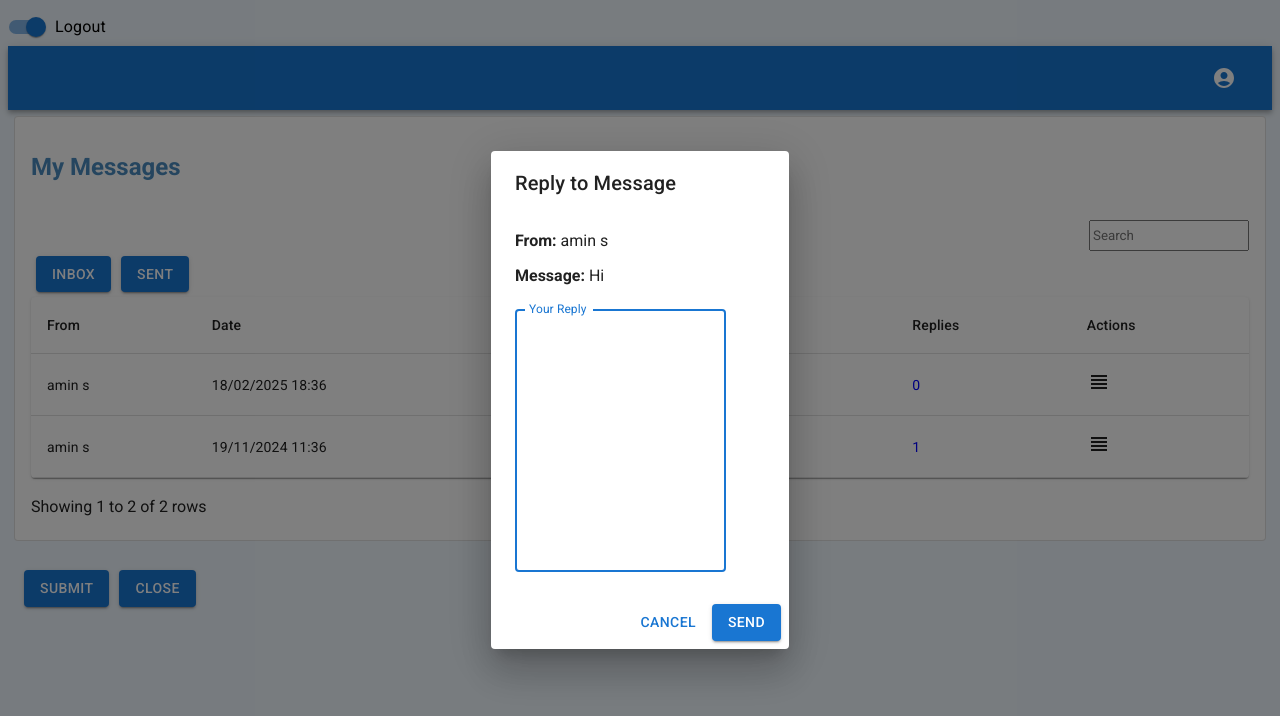
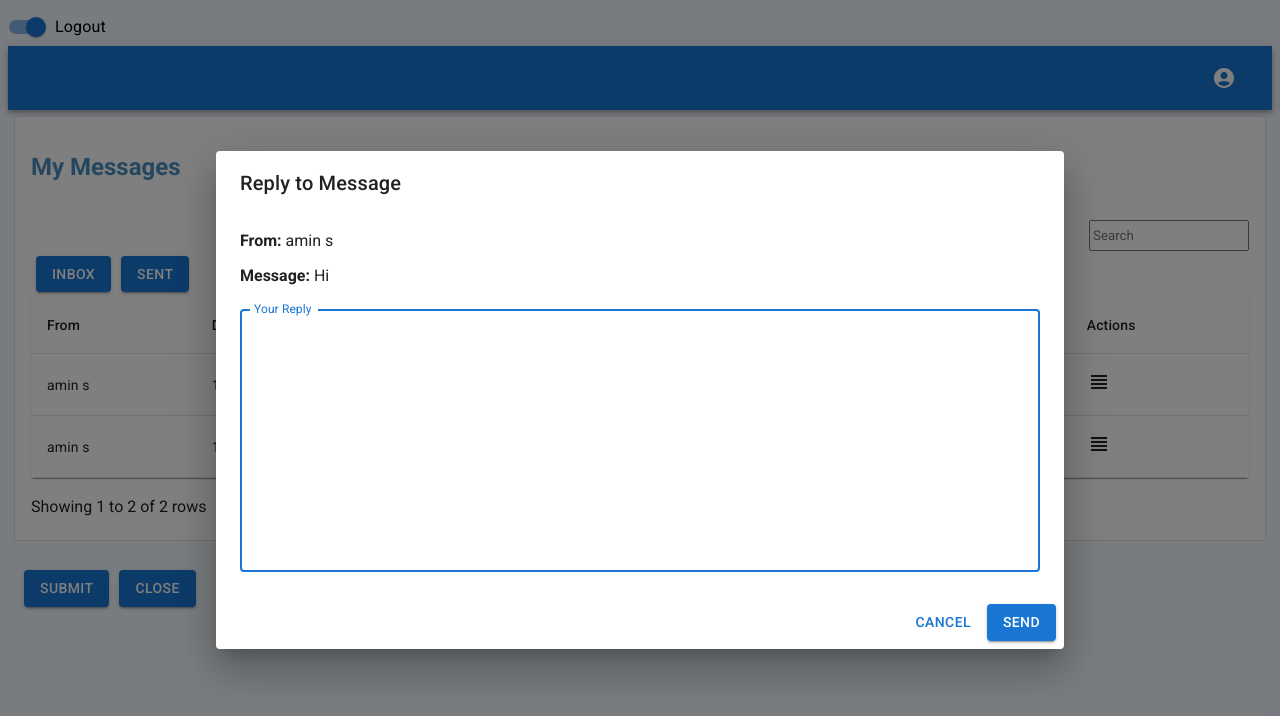
Before and after one commit to yatinlakkaraju123/Message-Management-Frontend, a React (Vite) app in the folder MessageFrontend/: page /view in a window 1280 px wide. Both pictures are taken after a click on the icon 1098 px from the left and 382 px from the top of the page. Shown: the top 716 px of the page. Built offline with nearby package versions, Linux system fonts and the light colour scheme.

Commit message:
In actions reply message component added

```diff
--- a/MessageFrontend/src/components/client/ViewMessages.jsx
+++ b/MessageFrontend/src/components/client/ViewMessages.jsx
@@ -131,20 +131,20 @@ function ViewMessages() {
       {/* Reply Dialog */}
       <Dialog open={open} onClose={handleCloseDialog} className='dialog' maxWidth="md">
         <DialogTitle>Reply to Message</DialogTitle>
-        <DialogContent sx={{ minWidth: '250px' }}>
+        <DialogContent sx={{ minWidth: '600px' }}>
           <p><strong>From:</strong> {selectedMessage?.from}</p>
           <p><strong>Message:</strong> {selectedMessage?.message}</p>
           <TextField
   autoFocus
   margin="dense"
   label="Your Reply"
-
   multiline
   rows={10}
-
   value={replyText}
   onChange={(e) => setReplyText(e.target.value)}
+  style={{ width: '800px' }} // Adjust the width value as needed
 />
+
         </DialogContent>
         <DialogActions>
           <Button onClick={handleCloseDialog}>Cancel</Button>
```
Lines whose indentation alone changed are shown as unchanged.
